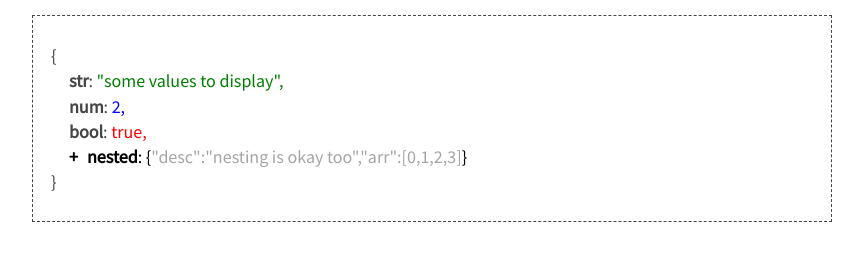
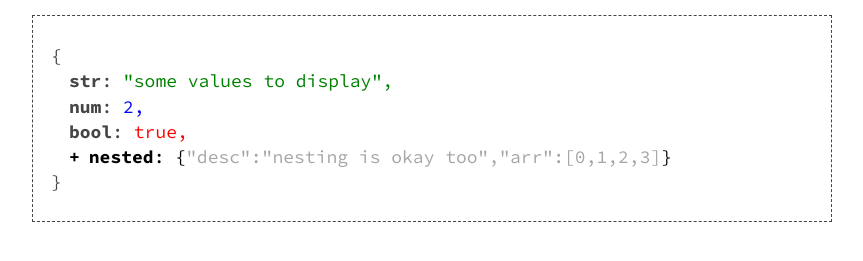
Before and after one commit to Xenonym/jsonpanel-next, a website: page demo/index.html in a window 1280 px wide. Shown: the part 457-718 px from the top of the page, without its empty margins (208-1071 px from the left). Drawn offline with nearby package versions, Linux system fonts and the light colour scheme; files that its build step writes are made by us from their sources; files whose address does not match are found by name.

Commit message:
Fix monospace fonts for JSONPanel preview (#9)
Previously, the monospace font was not being applied correctly to the panel.

```diff
--- a/demo/index.css
+++ b/demo/index.css
@@ -12,9 +12,12 @@ body {
 }
 
 .jsonpanel {
-  font-family: 'Source Code Pro', monospace;
   border: 1px;
   border-style: dashed;
+}
+
+.jsonpanel * {
+  font-family: 'Source Code Pro', monospace;
 }
 
 h1 {
```
